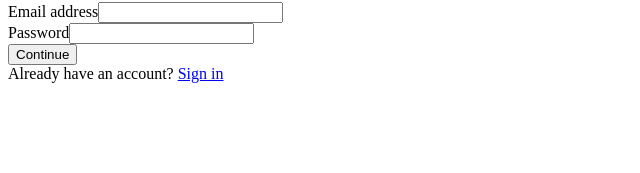
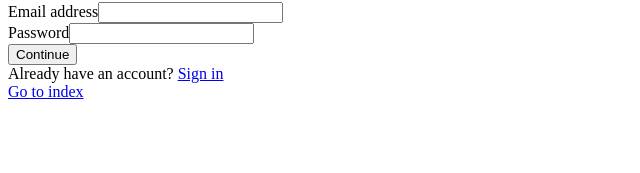
Before and after one commit to MrPancakes39/React-Auth-App, a React (Vite) app: page /sign-up in a window 1280 px wide. Shown: the part 112-285 px from the top of the page, without its empty margins (0-640 px from the left). Built offline with nearby package versions, Linux system fonts and the light colour scheme; the HTML template or start-up script is replaced by a standard one.

Commit message:
Added back button

```diff
--- a/src/routes/sign-in.tsx
+++ b/src/routes/sign-in.tsx
@@ -8,6 +8,9 @@ function Page() {
   return (
     <div className="grid h-screen place-content-center">
       <SignIn />
+      <Link to="/" className="fixed left-2 top-2">
+        Go to index
+      </Link>
     </div>
   );
 }
--- a/src/routes/sign-up.tsx
+++ b/src/routes/sign-up.tsx
@@ -8,6 +8,9 @@ function Page() {
   return (
     <div className="grid h-screen place-content-center">
       <SignUp />
+      <Link to="/" className="fixed left-2 top-2">
+        Go to index
+      </Link>
     </div>
   );
 }
```
